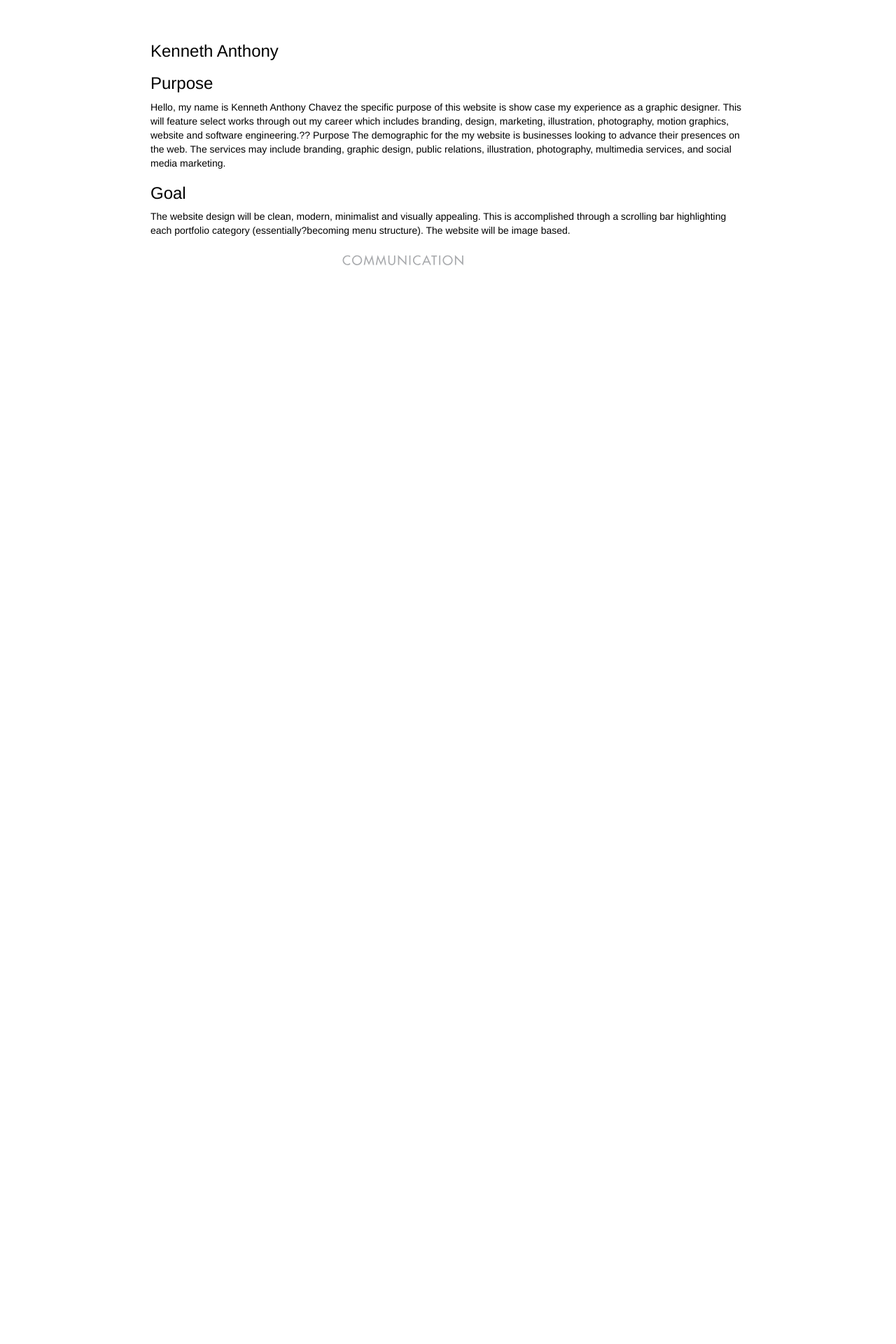
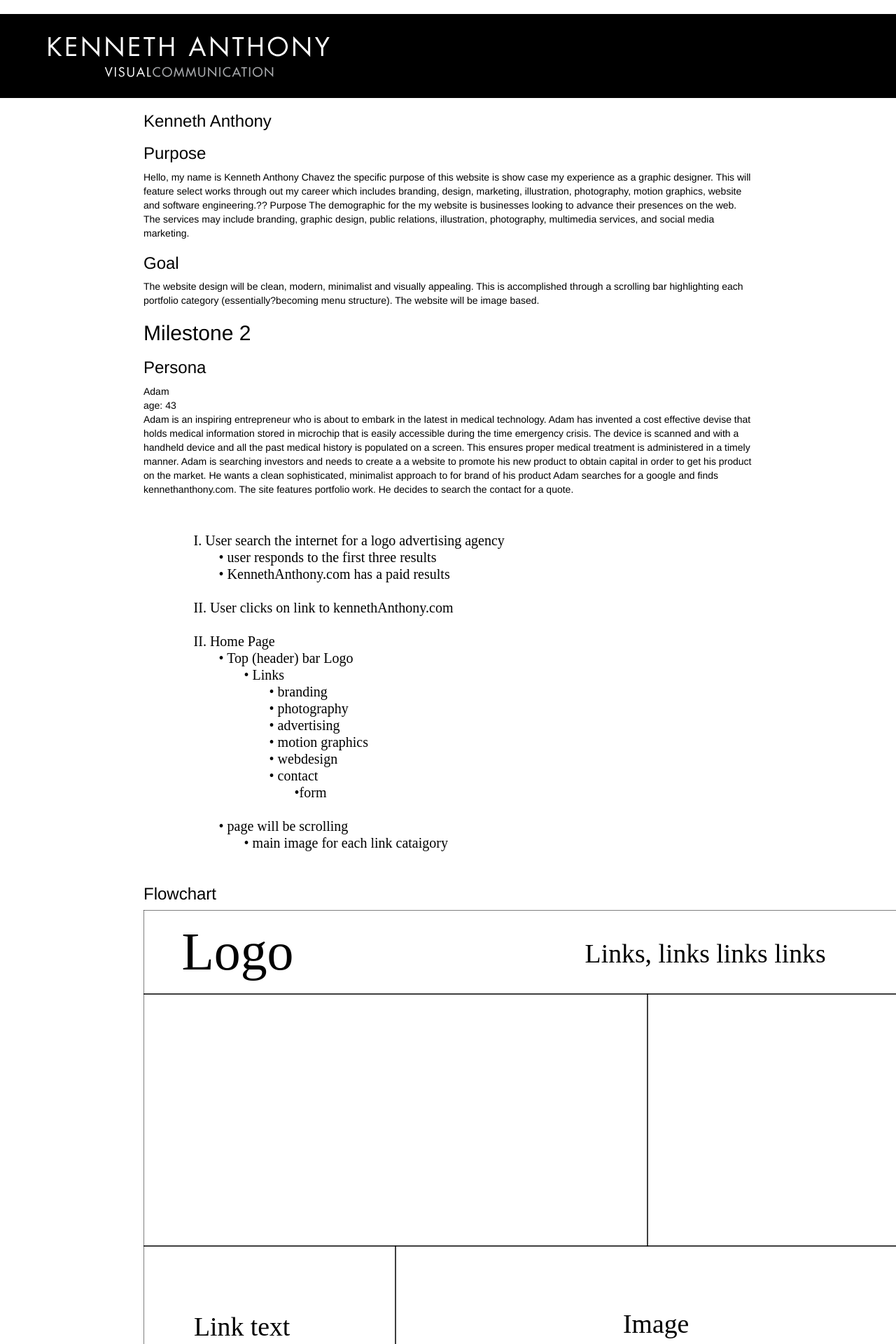
Before and after one commit to kenneth-anthony/kennethanthony.com, a PHP site: page / in a window 1280 px wide. Shown: the top 1920 px of the page at 70% size. Before the commit the page ends 379 px from the top, so only its background shows below. Run offline with PHP 8.4, Linux system fonts and the light colour scheme; some libraries are stand-ins or nearby versions.

Commit message:
pushing from the mac

```diff
--- a/index.php
+++ b/index.php
@@ -32,11 +32,11 @@
 	</head>
 
 	<header>
-		<div class="container">
-			<div class="logo">
-				<img src="media/logos/kennethanthony_logo_heading.svg" alt="logo">
+		<div class="header">
+				<div class="logo">
+					<img src="media/logos/kennethanthony_logo_heading.svg" alt="logo">
+				</div>
 			</div>
-		</div>
 	</header>
 	<body>
 		<div class="container">
@@ -54,7 +54,49 @@
 				The website design will be clean, modern, minimalist and visually appealing.
 				This is accomplished through a scrolling bar highlighting each portfolio category
 				(essentially?becoming menu structure). The website will be image based.
-		</div>
+			</p>
+
+			<p>
+				<h2>Milestone 2</h2>
+				<h3>Persona</h3>
+				Adam<br/>
+
+				age: 43<br/>
+				Adam is an inspiring entrepreneur who is about to embark in the latest in medical technology.
+				Adam has invented a cost effective devise that holds medical information stored in microchip that
+				is easily accessible during the time emergency crisis. The device is scanned and with a handheld
+				device and all the past medical history is populated on a screen. This ensures proper medical treatment
+				is administered in a timely manner.
+
+				Adam is searching investors and needs to create a a website to promote his new product to obtain
+				capital in order to get his product on the market. He wants a clean sophisticated, minimalist approach to
+				for brand of his product
+
+				Adam searches for a google and finds kennethanthony.com. The site features portfolio work.
+				He decides to search the contact for a quote.
+
+				<img src="media/images/outline.svg"alt="use case"><br/>
+				<h3>Flowchart</h3>
+				<img src="media/images/flowchart.svg" alt="flow Chart">
+
+				<h3>Site Map</h3>
+				<h5>Heading</h5>
+					• Menu sticky navbar</br>
+						• about</br>
+						• branding</br>
+						• graphic design</br>
+						• photography </br>
+						• motion graphics</br>
+						• web develop</br>
+						• contact</br>
+							form</br>
+				<h5>footer</h5><br/>
+						• social media links
+
+
+
+
+			</div>
 
 		</p>
 	</body>
--- a/kennethanthony.css
+++ b/kennethanthony.css
@@ -1,12 +1,19 @@
 .container {
-	width: 880;
-	hieght: 75px;
+	width: 900px;
+	hieght: auto;
 	color: black;
+}
 
+.header {
+	height: 120px;
+	width: auto;
+	background-color: black;
 }
 
 .logo {
+	widows: 900px;
 	Padding: 20px;
-	width: auto;
-	height: 25px;
+	margin: 20px;
+	width: 100px;
+	height: 	auto;
 }
```
Also changed, not shown: media/images/flowchart.svg (added), media/images/outline.svg (added), media/logos/kennethanthony_logo_heading.svg, 3 other files.
